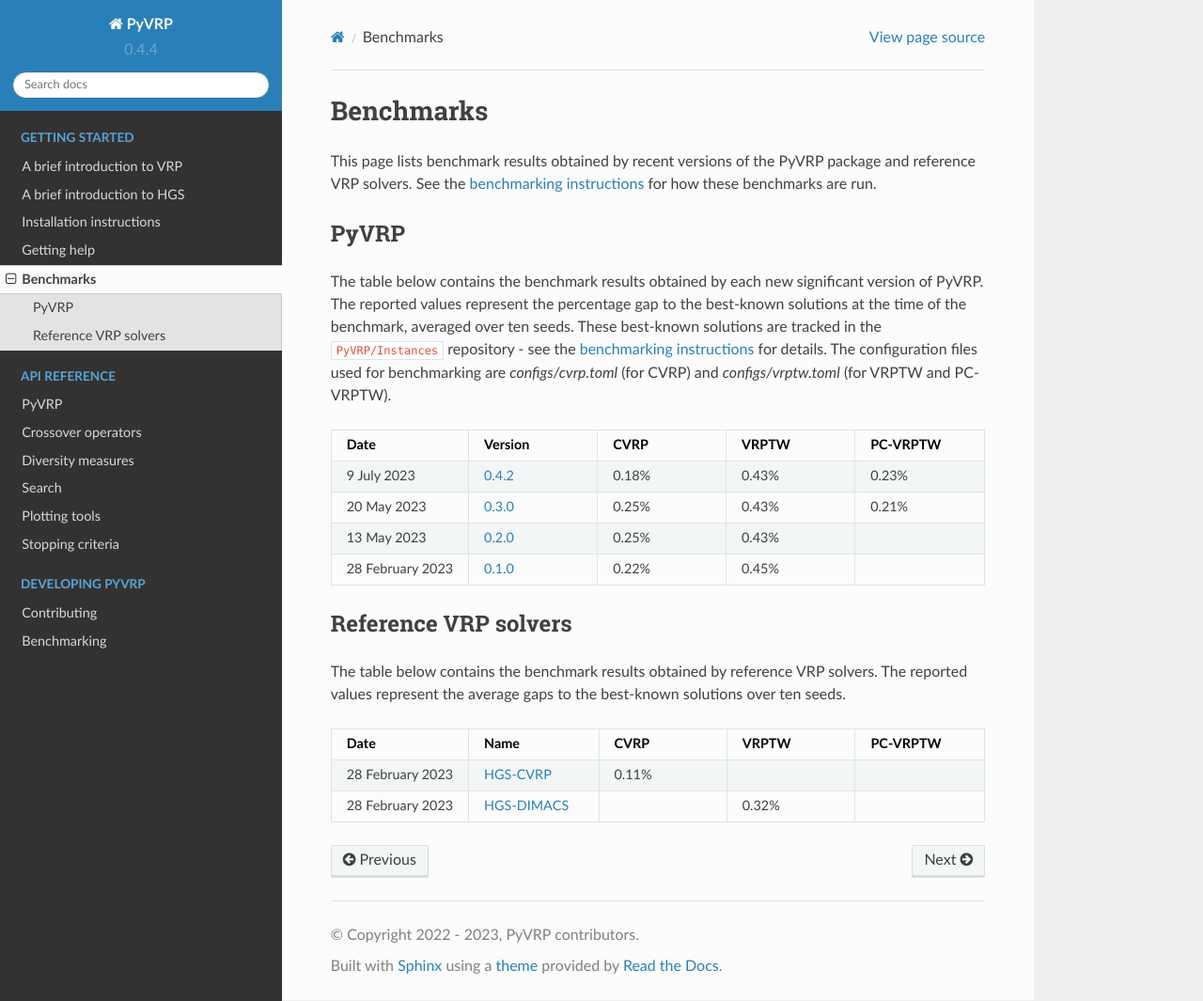
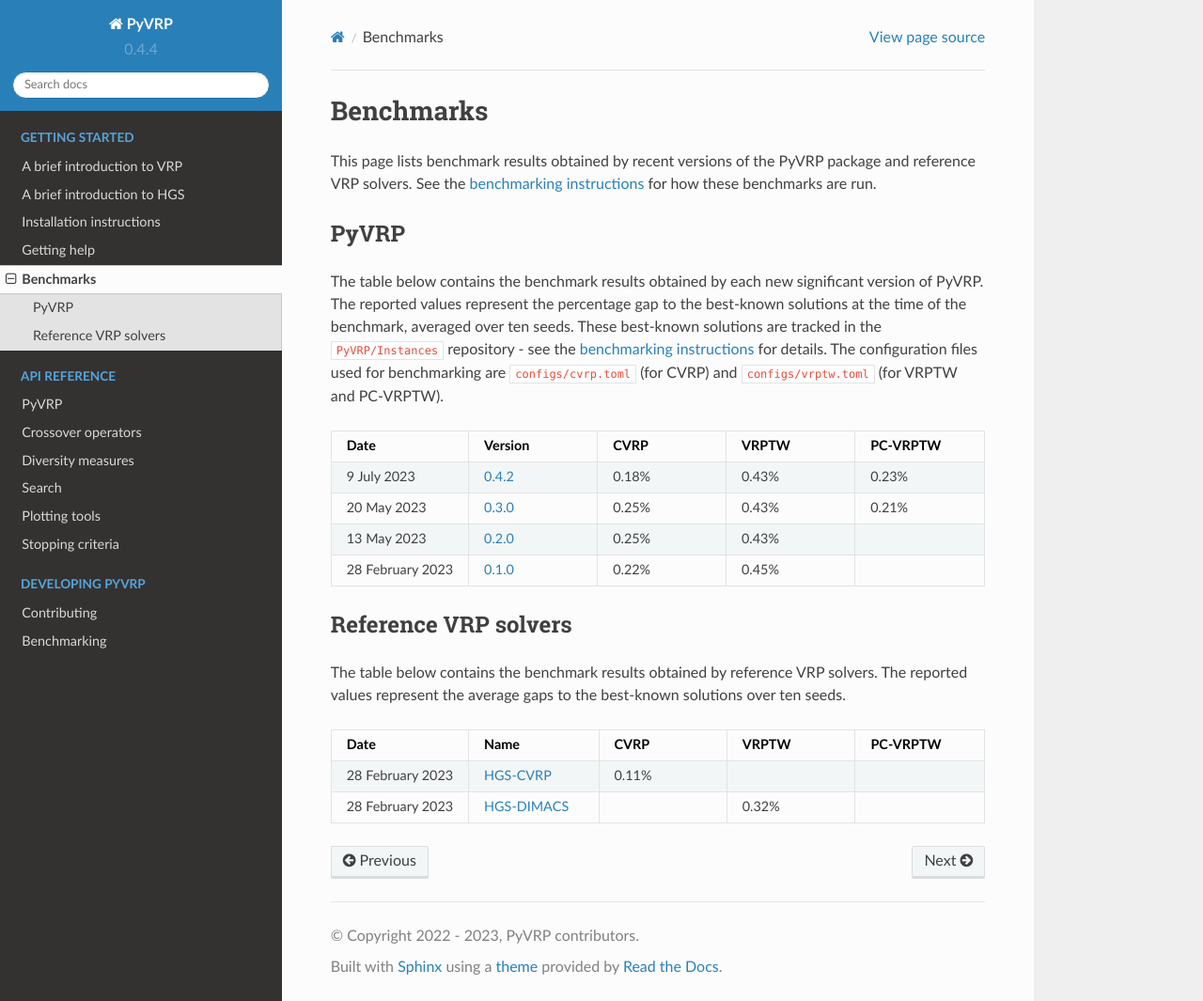
Before and after one commit to PyVRP/PyVRP, a Sphinx documentation site: the page built from docs/source/setup/benchmarks.rst, in a window 1280 px wide and 1065 px high. Shown: the whole window at 94% size. Built offline with Sphinx 7.4.7 and the Read the Docs theme 2.0.0, drawn with Linux system fonts in a browser that asks for light colours; pages that are not in the unit, such as notebooks, are missing from menus.

```diff
--- a/docs/source/setup/benchmarks.rst
+++ b/docs/source/setup/benchmarks.rst
@@ -10,7 +10,7 @@ PyVRP
 The table below contains the benchmark results obtained by each new significant version of PyVRP.
 The reported values represent the percentage gap to the best-known solutions at the time of the benchmark, averaged over ten seeds.
 These best-known solutions are tracked in the ``PyVRP/Instances`` repository - see the :doc:`benchmarking instructions <../dev/benchmarking>` for details.
-The configuration files used for benchmarking are `configs/cvrp.toml` (for CVRP) and `configs/vrptw.toml` (for VRPTW and PC-VRPTW).
+The configuration files used for benchmarking are ``configs/cvrp.toml`` (for CVRP) and ``configs/vrptw.toml`` (for VRPTW and PC-VRPTW).
 
 .. list-table::
    :widths: 20 20 20 20 20
```
